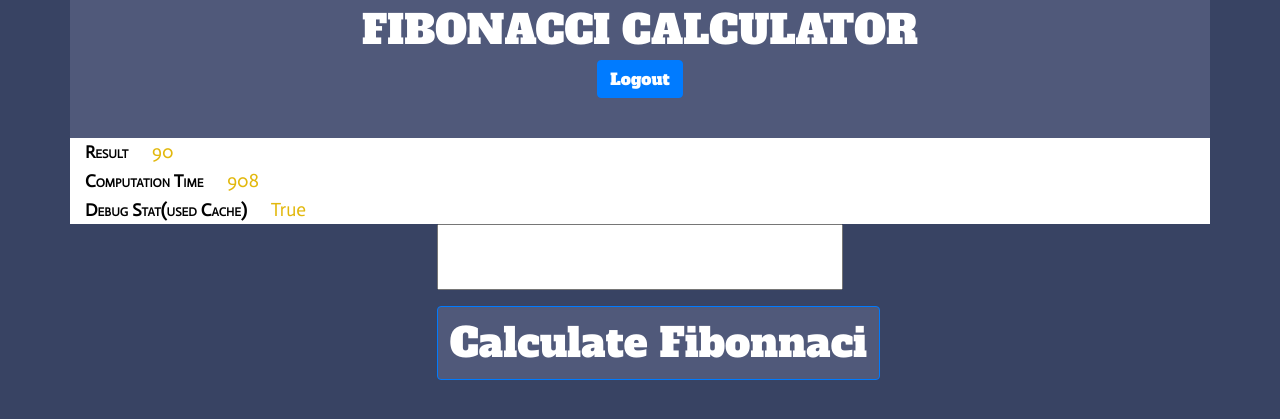
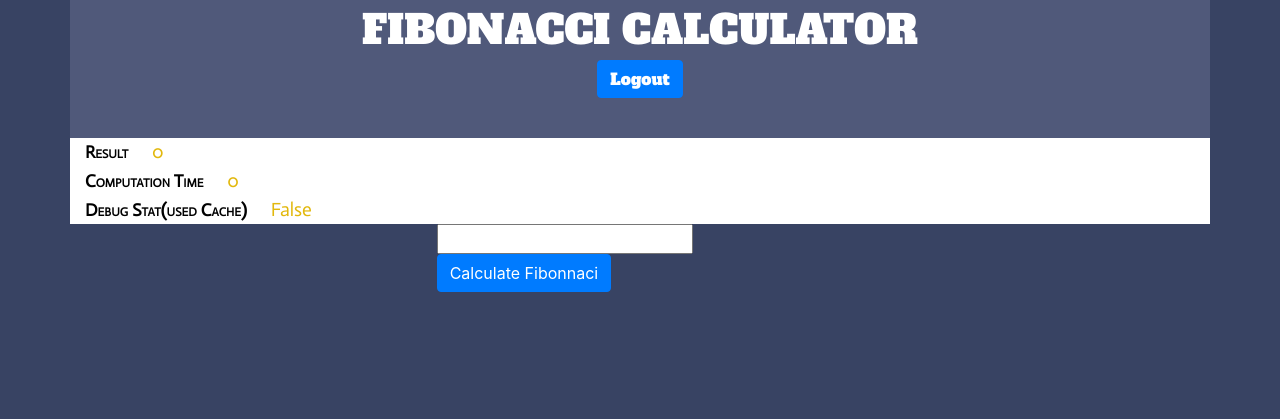
Before and after one commit to anekix/django-fibonacci, a Django app: page /calculator/fib/ in a window 1280 px wide. Shown: the top 419 px of the page. Run offline with Django 3.2, Linux system fonts and the light colour scheme; a user stored in the database is signed in; some libraries are stand-ins or nearby versions.

Commit message:
screenshots added

```diff
--- a/fibproject/fibapp/templates/fib.html
+++ b/fibproject/fibapp/templates/fib.html
@@ -29,21 +29,26 @@
         <div class="row result-div">
             <div class="col-sm-12">
                 <span class="key">Result</span>
-                <span class="value" id="result">90</span>
+                <span class="value" id="result">0</span>
             </div>
         </div>
         <div class="row result-div">
 
-            <div class="col-sm-12">
+            <div class="col-sm-9">
                 <span class="key">Computation Time</span>
-                <span class="value" id="computation-time">908</span>
+                <span class="value" id="computation-time">0</span>
             </div>
+            <div class="col-sm-3">
+<div class="lds-ripple">
+    <div></div>
+    <div></div>
+</div>            </div>
         </div>
         <div class="row result-div">
 
             <div class="col-sm-12">
                 <span class="key">Debug Stat(used Cache)</span>
-                <span class="value" id="cache-status">True</span>
+                <span class="value" id="cache-status">False</span>
             </div>
 
         </div>
@@ -53,12 +58,8 @@
             <form action="/test/calc/" method="POST">
                 {% csrf_token %}
                   <div class="form-group">
-
                 <input type="number" id="nth_term">
-                </div>
-                  <div class="form-group">
-
-                <input type="button" class="btn btn-primary calculate-button" onclick="calculateFibonacci()" value="Calculate Fibonnaci">
+                <input type="button" class="btn btn-primary" onclick="calculateFibonacci()" value="Calculate Fibonnaci">
                 </div>
             </form>
         </div>
@@ -73,19 +74,13 @@
     </div>-->
 
 </body>
-<div class="lds-ripple">
-    <div></div>
-    <div></div>
-</div>
 
-</div>
+
+
 
 
 <style>
-#nth_term{
-    width: 100%;
-    height:50%;
-}
+
 
     .result-div {
         font-family: 'Actor', sans-serif;
```
Also changed, not shown: fibproject/templates/registration/login.html (+14 -9 lines), README.md, fibproject/db.sqlite3, images/calc1.png (added), images/calculator.png (added), images/login.png (added).
